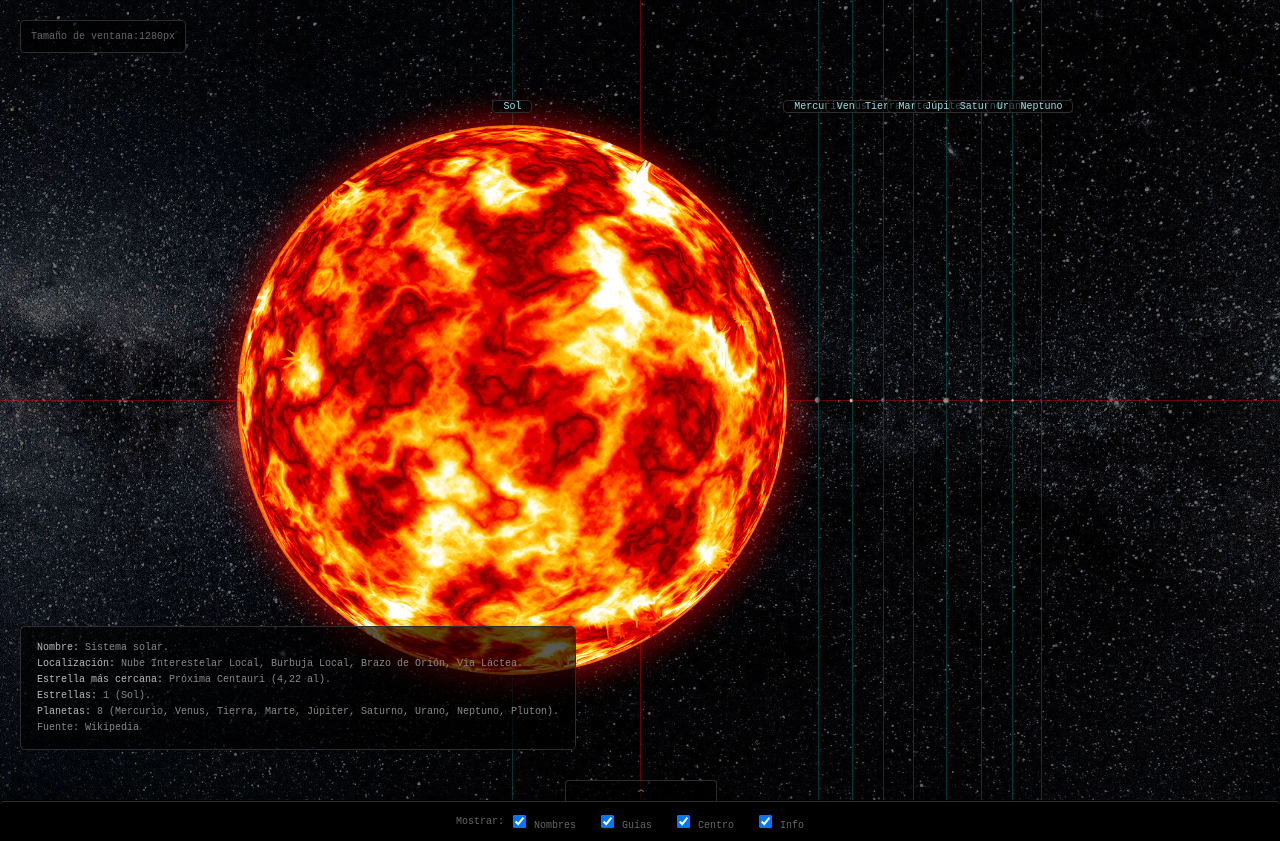
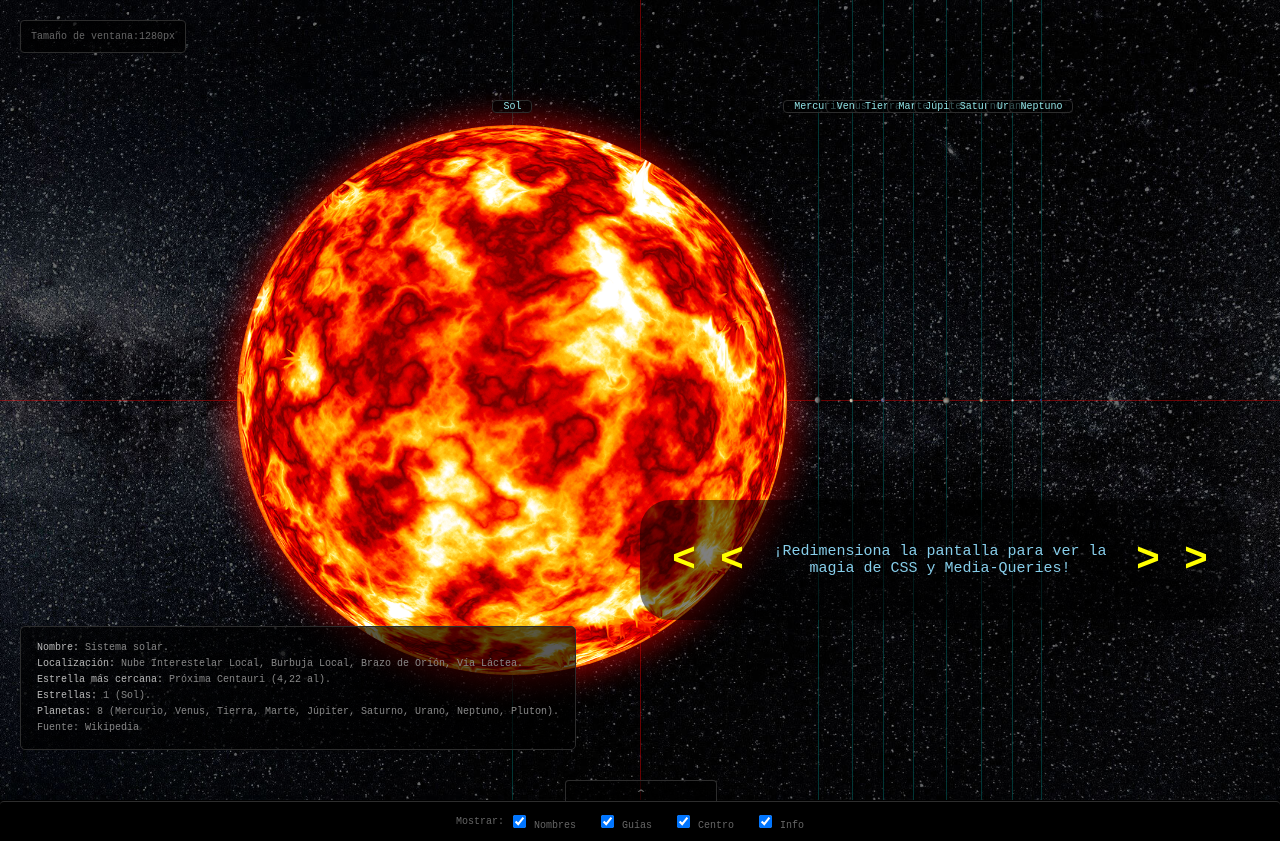
Before and after one commit to elizaldev/sistema_solar, a plain HTML site: page index.html in a window 1280 px wide. Drawn offline with Linux system fonts and the light colour scheme; a script that the page names is missing.

Commit message:
mensaje_al_inicio

```diff
--- a/css/estilos.css
+++ b/css/estilos.css
@@ -33,6 +33,50 @@ body {
 	border-top: solid 1px rgba(255,0,0,0.4);
 	width: 100%;
 	top: 50%;
+}
+.mensaje {
+	position: absolute;
+	display: flex;
+	flex-flow: column wrap;
+	justify-content: center;
+	box-sizing: border-box;
+	top: calc(70% - 60px);
+	right: 50px;
+	z-index: 8;
+	background: rgba(0,0,0,.5);
+	color: #666;
+	border-radius: 30px;
+	padding: 10px;
+	height: 120px;
+	max-width: 600px;
+	animation: 1s mensaje alternate;
+	animation-iteration-count: infinite;
+	animation-timing-function: ease-in-out;
+}
+.sub-a {
+	display: flex;
+	align-items: center;
+	justify-content: center;
+	width: 20%;
+	height: 100%;
+	/*background: red;*/
+}
+.sub-b {
+	display: flex;
+	align-items: center;
+	justify-content: center;
+	width: 60%;
+	height: 100%;
+	/*background: blue;*/
+}
+.mensaje h1 {
+	color: yellow;
+	font-size: 40px;
+}
+.mensaje h2 {
+	font-size: 15px;
+	color: skyblue;
+	font-weight: 100;
 }
 .width-display {
 	position: fixed;
@@ -487,6 +531,7 @@ label {
 	width: 0px !important;
 	height: 0px;
 	}
+}
 @media screen and (max-width: 1200px) { /*se muestra sol mientras crece*/
 	.sun {
 		width: 650px !important;
@@ -697,6 +742,9 @@ label {
 	.non {
 		display: none;
 	}
+	.mensaje {
+		display: none;
+	}
 }
 @media screen and (max-width: 450px) { /*urano aumenta su tamaño y desaparece en preparación de neptuno*/
 	.uranus {
@@ -727,6 +775,14 @@ label {
 	}
 }
 /*	-	-	-	-	-	-	-	-	-	-	sección de animaciones	-	-	-	-	-	-	-	-	-	*/
+@keyframes mensaje {
+	0% {
+		transform: translateX(-10px);
+	}
+	100% {
+		transform: translateX(10px);
+	}
+}
 @keyframes crecedesaparece {
 	0% {
 		transform: scale(1);
--- a/index.html
+++ b/index.html
@@ -10,6 +10,11 @@
 		<div id="line-h" class="line-h"></div>
 		<div id="line-w" class="line-w"></div>
 		<div id="width-display" class="width-display"><p>Tamaño de ventana:</p><span id="value"></span></div>
+		<div id="mensaje" class="mensaje">
+			<div class="sub-a"><h1>&lt; &lt;</h1></div>
+			<div class="sub-b"><h2>¡Redimensiona la pantalla para ver la magia de CSS y Media-Queries!</h2></div>
+			<div class="sub-a"><h1>&gt; &gt;</h1></div>
+		</div>
 		<div id="container" class="display container">
 			<div class="item"><div id="sun" class="guia"></div><p id="su" class="p-name">Sol</p><div class="sun transition"></div></div>
 			<div class="item"><div id="mercury" class="guia"></div><p id="me" class="p-name">Mercurio</p><div class="mercury transition"></div></div>
@@ -52,6 +57,8 @@
 	var line_w = document.getElementById('line-w');
 
 	var width_display = document.getElementById('width-display');
+
+	var mensaje = document.getElementById('mensaje');
 
 	var container = document.getElementById('container');
 
@@ -191,8 +198,17 @@
 	cc.addEventListener('change', showCenters);
 	ci.addEventListener('change', showInfo);
 
+	var widthInicial = window.innerWidth;
+	var estado = 0;
+
 	function pantalla () {
 		width = window.innerWidth;
+		if(width != widthInicial) {
+			estado = 1;
+		}
+		if(estado == 1) {
+			mensaje.classList.add('none');
+		}
 		console.log('Width: ' + width);
 		value.innerHTML = ' '+ width + 'px';
 	}
@@ -208,6 +224,6 @@
 	    }
 	  });
 	</script>
-	<link rel="stylesheet" type="text/css" href="css/estilos.min.css"/>
+	<link rel="stylesheet" type="text/css" href="css/estilos.css"/>
 </body>
 </html>
```
